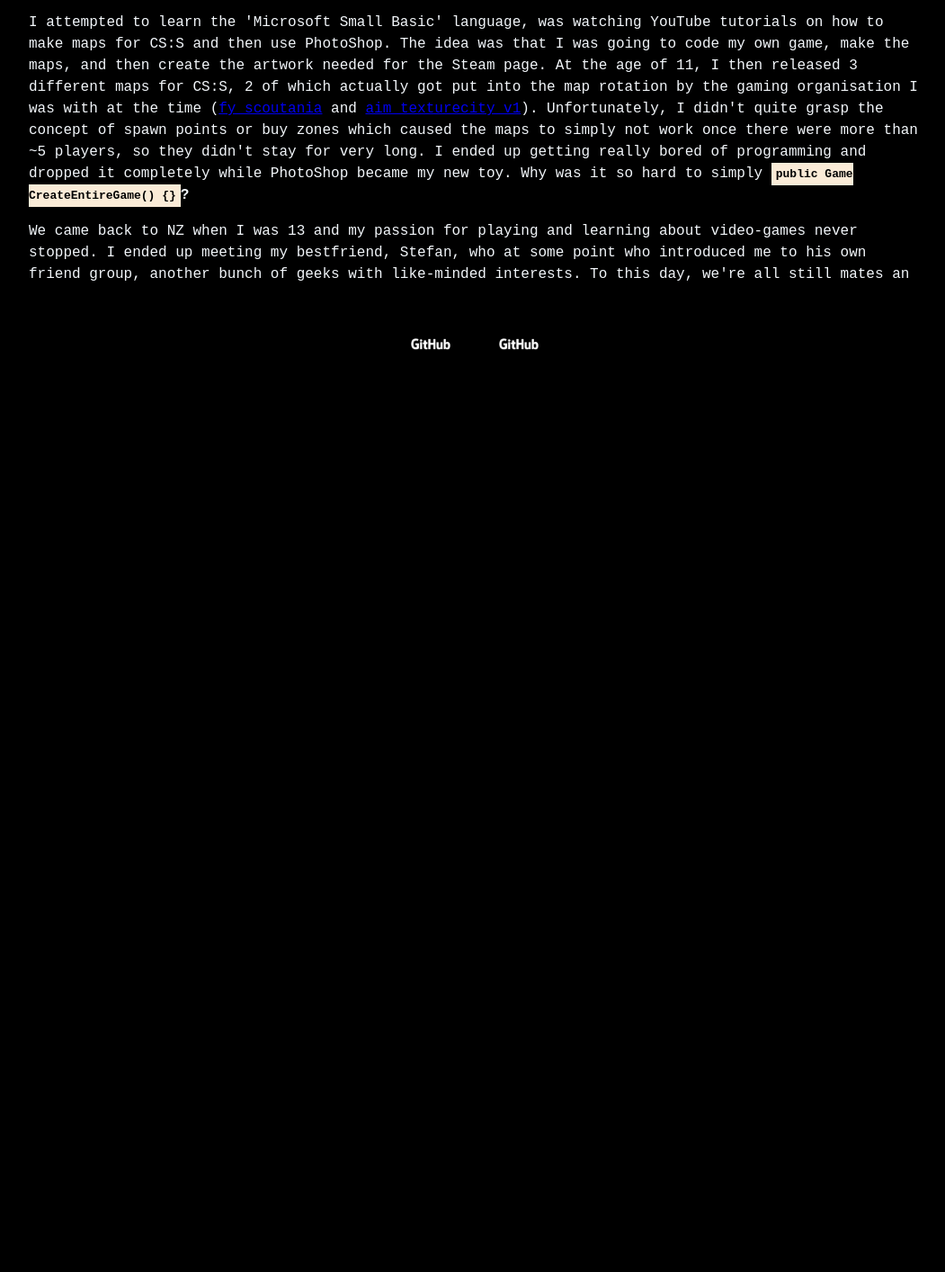
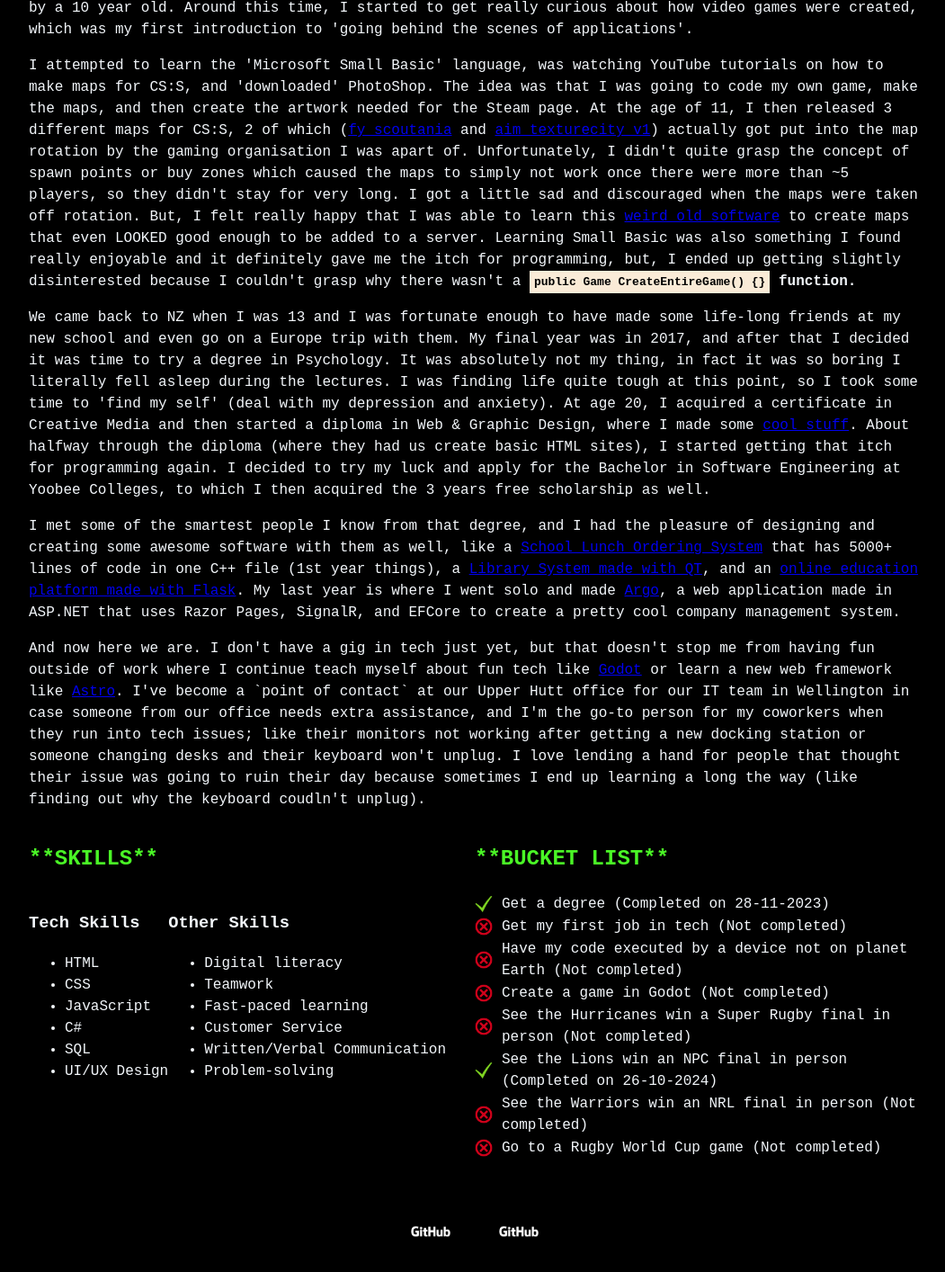
Before and after one commit to jakobfrederikson/me, an Astro site: page /about in a window 1280 px wide. Shown: the part 1116-2530 px from the top of the page at 90% size, without its empty margins (112-1163 px from the left). Before the commit the page ends 1555 px from the top, so only its background shows below. Built offline with nearby package versions, Linux system fonts and the light colour scheme; Astro itself is replaced by a stand-in of ours.

Commit message:
Add content to about me

```diff
--- /dev/null
+++ b/src/data/about.json
@@ -0,0 +1,49 @@
+{
+  "skills": {
+    "techSkills": ["HTML", "CSS", "JavaScript", "C#", "SQL", "UI/UX Design"],
+    "otherSkills": [
+      "Digital literacy",
+      "Teamwork",
+      "Fast-paced learning",
+      "Customer Service",
+      "Written/Verbal Communication",
+      "Problem-solving"
+    ]
+  },
+  "bucketList": [
+    {
+      "item": "Get a degree",
+      "completed": true,
+      "dateCompleted": "28-11-2023"
+    },
+    {
+      "item": "Get my first job in tech",
+      "completed": false
+    },
+    {
+      "item": "Have my code executed by a device not on planet Earth",
+      "completed": false
+    },
+    {
+      "item": "Create a game in Godot",
+      "completed": false
+    },
+    {
+      "item": "See the Hurricanes win a Super Rugby final in person",
+      "completed": false
+    },
+    {
+      "item": "See the Lions win an NPC final in person",
+      "completed": true,
+      "dateCompleted": "26-10-2024"
+    },
+    {
+      "item": "See the Warriors win an NRL final in person",
+      "completed": false
+    },
+    {
+      "item": "Go to a Rugby World Cup game",
+      "completed": false
+    }
+  ]
+}
--- a/src/pages/about.astro
+++ b/src/pages/about.astro
@@ -1,11 +1,28 @@
 ---
 import { Image } from "astro:assets";
+import aboutData from "../data/about.json";
+const { skills, bucketList } = aboutData;
 import blackOps from "../assets/about/blackops.jpg";
 import thumbsUp from "../assets/about/thumbs-up.jpg";
 import strong from "../assets/about/when-I-was-strong.jpg";
 import skyTower from "../assets/about/sky-tower.jpg";
+import checkMark from "../assets/about/check-mark.png";
+import cancel from "../assets/about/cancel.png";
 import BaseLayout from "../layouts/BaseLayout.astro";
 const pageTitle = "**ABOUT**";
+
+const age = function () {
+  const today = new Date();
+  const birthDate = new Date("1999-12-06");
+  let calculatedAge = today.getFullYear() - birthDate.getFullYear();
+  if (
+    today <
+    new Date(today.getFullYear(), birthDate.getFullYear(), birthDate.getDate())
+  ) {
+    calculatedAge--;
+  }
+  return calculatedAge;
+};
 ---
 
 <BaseLayout pageTitle={pageTitle}>
@@ -17,64 +34,159 @@
     <Image src={skyTower} alt="test" />
   </div>
   <p>
-    I'm Jakob, a guy born in Wellington NZ that has been a geek for 24 years and
-    counting.
+    I'm Jakob. I was born in Wellington NZ and have been a geek for {age} years and
+    counting. I love playing video games, watching Rugby and NRL, making cool software
+    (games/websites/web apps), and learning new stuff.
   </p>
 
   <p>
-    I was a loud and cheeky kid that always had to be kept occupied because
-    otherwise I was up in your face telling you 'I'M BORED' or somewhere around
-    the house trying to stick my finger into an electrical socket (my parents
-    have this on tape). This was fixed by my geeky dad who chucked me on a
-    computer. This meant that I was always within his sight while he played his
-    own games and I was now quiet becuase I was mesmerised by the colours on the
-    Far Cry 1 demo that I played probably 100+ times.
+    I was a cheeky kid who always had to be kept occupied because otherwise I
+    was up in your face telling you 'I'M BORED' or somewhere around the house
+    trying to stick my finger into an electrical socket (my parents have this on
+    tape). This was fixed by my geeky dad who chucked me on a computer. This
+    meant that I was always within his sight while he played his own games and I
+    was now quiet while being mesmerised by the Far Cry 1 demo that I played
+    probably 30+ times.
   </p>
 
   <p>
     My family left NZ to live in Riyadh, Saudi Arabia when I was 5 years old
     becuase of my dad's job. My brother and I went to an international school
-    while we lived there which was a genuinely fantastic experience. Our
-    teachers, friends, and neighbours were from all over the world and I really
-    thought it was normal that going to a friends house meant it's time to learn
-    all about another entirely different culture.
+    which was a genuinely fantastic experience. Our teachers, friends, and
+    neighbours were from all over the world and I really thought it was normal
+    that going to a friend's house meant it's time to learn all about another
+    entirely different culture.
   </p>
 
   <p>
-    In-between playing football, riding our bikes and skating with my friends on
-    the compound in Saudi Arabia, I put a <strong>*lot*</strong> of hours into video
-    games like Team Fortress 2, Counter-Strike: Source, World of Warcraft, League
-    of Legends, COD and Minecraft. I started to get really interested in the video-game
-    environments and wanted to know how they were created, which was my first introduction
+    In-between playing soccer with mates, riding our bikes and skating with my
+    friends on the compound in Saudi Arabia, I put a <strong>*lot*</strong> of hours
+    into video games like Team Fortress 2, Counter-Strike: Source, World of Warcraft,
+    League of Legends, COD and Minecraft. I ended up being a moderator/admin on some
+    of the multiplayer games, which is pretty funny looking back that some hackers
+    and potty mouths got banned by a 10 year old. Around this time, I started to
+    get really curious about how video games were created, which was my first introduction
     to 'going behind the scenes of applications'.
   </p>
 
   <p>
     I attempted to learn the 'Microsoft Small Basic' language, was watching
-    YouTube tutorials on how to make maps for CS:S and then use PhotoShop. The
-    idea was that I was going to code my own game, make the maps, and then
+    YouTube tutorials on how to make maps for CS:S, and 'downloaded' PhotoShop.
+    The idea was that I was going to code my own game, make the maps, and then
     create the artwork needed for the Steam page. At the age of 11, I then
-    released 3 different maps for CS:S, 2 of which actually got put into the map
-    rotation by the gaming organisation I was with at the time (<a
+    released 3 different maps for CS:S, 2 of which (<a
       href="https://gamebanana.com/mods/114146"
       target="_blank">fy_scoutania</a
     > and <a href="https://gamebanana.com/mods/108925" target="_blank"
       >aim_texturecity_v1</a
-    >). Unfortunately, I didn't quite grasp the concept of spawn points or buy
-    zones which caused the maps to simply not work once there were more than ~5
-    players, so they didn't stay for very long. I ended up getting really bored
-    of programming and dropped it completely while PhotoShop became my new toy.
-    Why was it so hard to simply <strong>
-      <code is:raw>public Game CreateEntireGame() {}</code>?
+    >) actually got put into the map rotation by the gaming organisation I was
+    apart of. Unfortunately, I didn't quite grasp the concept of spawn points or
+    buy zones which caused the maps to simply not work once there were more than
+    ~5 players, so they didn't stay for very long. I got a little sad and
+    discouraged when the maps were taken off rotation. But, I felt really happy
+    that I was able to learn this <a
+      href="https://developer.valvesoftware.com/wiki/Valve_Hammer_Editor"
+      target="_blank">weird old software</a
+    > to create maps that even LOOKED good enough to be added to a server. Learning
+    Small Basic was also something I found really enjoyable and it definitely gave
+    me the itch for programming, but, I ended up getting slightly disinterested because
+    I couldn't grasp why there wasn't a
+    <strong>
+      <code is:raw>public Game CreateEntireGame() {}</code> function.
     </strong>
   </p>
 
   <p>
-    We came back to NZ when I was 13 and my passion for playing and learning
-    about video-games never stopped. I ended up meeting my bestfriend, Stefan,
-    who at some point who introduced me to his own friend group, another bunch
-    of geeks with like-minded interests. To this day, we're all still mates an
+    We came back to NZ when I was 13 and I was fortunate enough to have made
+    some life-long friends at my new school and even go on a Europe trip with
+    them. My final year was in 2017, and after that I decided it was time to try
+    a degree in Psychology. It was absolutely not my thing, in fact it was so
+    boring I literally fell asleep during the lectures. I was finding life quite
+    tough at this point, so I took some time to 'find my self' (deal with my
+    depression and anxiety). At age 20, I acquired a certificate in Creative
+    Media and then started a diploma in Web & Graphic Design, where I made some <a
+      href="/src/assets/about/Brochure_Doc_PinkNics.pdf"
+      target="_blank">cool stuff</a
+    >. About halfway through the diploma (where they had us create basic HTML
+    sites), I started getting that itch for programming again. I decided to try
+    my luck and apply for the Bachelor in Software Engineering at Yoobee
+    Colleges, to which I then acquired the 3 years free scholarship as well.
   </p>
+
+  <p>
+    I met some of the smartest people I know from that degree, and I had the
+    pleasure of designing and creating some awesome software with them as well,
+    like a <a
+      href="https://github.com/jakobfrederikson/SchoolLunchOrderSystem"
+      target="_blank">School Lunch Ordering System</a
+    > that has 5000+ lines of code in one C++ file (1st year things), a <a
+      href="https://github.com/jandrealyn/LibraryQtSystem"
+      target="_blank">Library System made with QT</a
+    >, and an <a
+      href="https://github.com/jakobfrederikson/Cloudroom"
+      target="_blank">online education platform made with Flask</a
+    >. My last year is where I went solo and made <a
+      href="https://github.com/jakobfrederikson/ArgoCMS"
+      target="_blank">Argo</a
+    >, a web application made in ASP.NET that uses Razor Pages, SignalR, and
+    EFCore to create a pretty cool company management system.
+  </p>
+
+  <p>
+    And now here we are. I don't have a gig in tech just yet, but that doesn't
+    stop me from having fun outside of work where I continue teach myself about
+    fun tech like <a href="https://godotengine.org/" target="_blank">Godot</a> or
+    learn a new web framework like <a
+      href="https://astro.build/"
+      target="_blank">Astro</a
+    >. I've become a `point of contact` at our Upper Hutt office for our IT team
+    in Wellington in case someone from our office needs extra assistance, and
+    I'm the go-to person for my coworkers when they run into tech issues; like
+    their monitors not working after getting a new docking station or someone
+    changing desks and their keyboard won't unplug. I love lending a hand for
+    people that thought their issue was going to ruin their day because
+    sometimes I end up learning a long the way (like finding out why the
+    keyboard coudln't unplug).
+  </p>
+
+  <div class="about-skills-bucketlist">
+    <div class="skills-section">
+      <h2>**SKILLS**</h2>
+      <div class="skills">
+        <div class="tech-skills">
+          <h3>Tech Skills</h3>
+          <ul>{skills.techSkills.map((skill) => <li>{skill}</li>)}</ul>
+        </div>
+        <div class="other-skills">
+          <h3>Other Skills</h3>
+          <ul>{skills.otherSkills.map((skill) => <li>{skill}</li>)}</ul>
+        </div>
+      </div>
+    </div>
+
+    <div class="bucketlist-section">
+      <h2>**BUCKET LIST**</h2>
+      <ul class="bucketlist">
+        {
+          bucketList.map((item) => (
+            <li class="bucketlist-item">
+              <Image
+                src={item.completed ? checkMark : cancel}
+                alt={item.completed ? "Completed" : "Not completed"}
+                class="item-image"
+              />
+              <span class="item-text">
+                {item.item}
+                {item.completed
+                  ? `(Completed on ${item.dateCompleted})`
+                  : "(Not completed)"}
+              </span>
+            </li>
+          ))
+        }
+      </ul>
+    </div>
+  </div>
 </BaseLayout>
 
 <style>
@@ -96,16 +208,61 @@
     object-fit: cover;
   }
 
+  code {
+    padding: 5px;
+    background-color: antiquewhite;
+    color: black;
+  }
+
+  .about-skills-bucketlist {
+    display: flex;
+    justify-content: space-between;
+  }
+
+  .skills-section,
+  .bucketlist-section {
+    flex: 1;
+  }
+
+  .skills {
+    display: flex;
+  }
+
+  .bucketlist {
+    list-style-type: none;
+    padding: 0;
+  }
+
+  .bucketlist-item {
+    display: flex;
+    align-items: center;
+    margin-bottom: 1px;
+  }
+
+  .item-image {
+    width: 20px;
+    height: 20px;
+    margin-right: 10px;
+    object-fit: cover;
+  }
+
+  .item-text {
+    display: inline-block;
+    text-align: left;
+  }
+
   @media (max-width: 768px) {
     .image-wrapper {
       grid-template-columns: repeat(auto-fit, minmax(100px, 1fr));
       gap: 8px;
     }
-  }
 
-  code {
-    padding: 5px;
-    background-color: antiquewhite;
-    color: black;
+    .about-skills-bucketlist {
+      flex-direction: column;
+    }
+
+    .skills {
+      flex-direction: column;
+    }
   }
 </style>
```
Also changed, not shown: src/data/skills.json (added, +21 -0 lines), src/assets/about/cancel.png (added), src/assets/about/check-mark.png (added), 1 other file.
